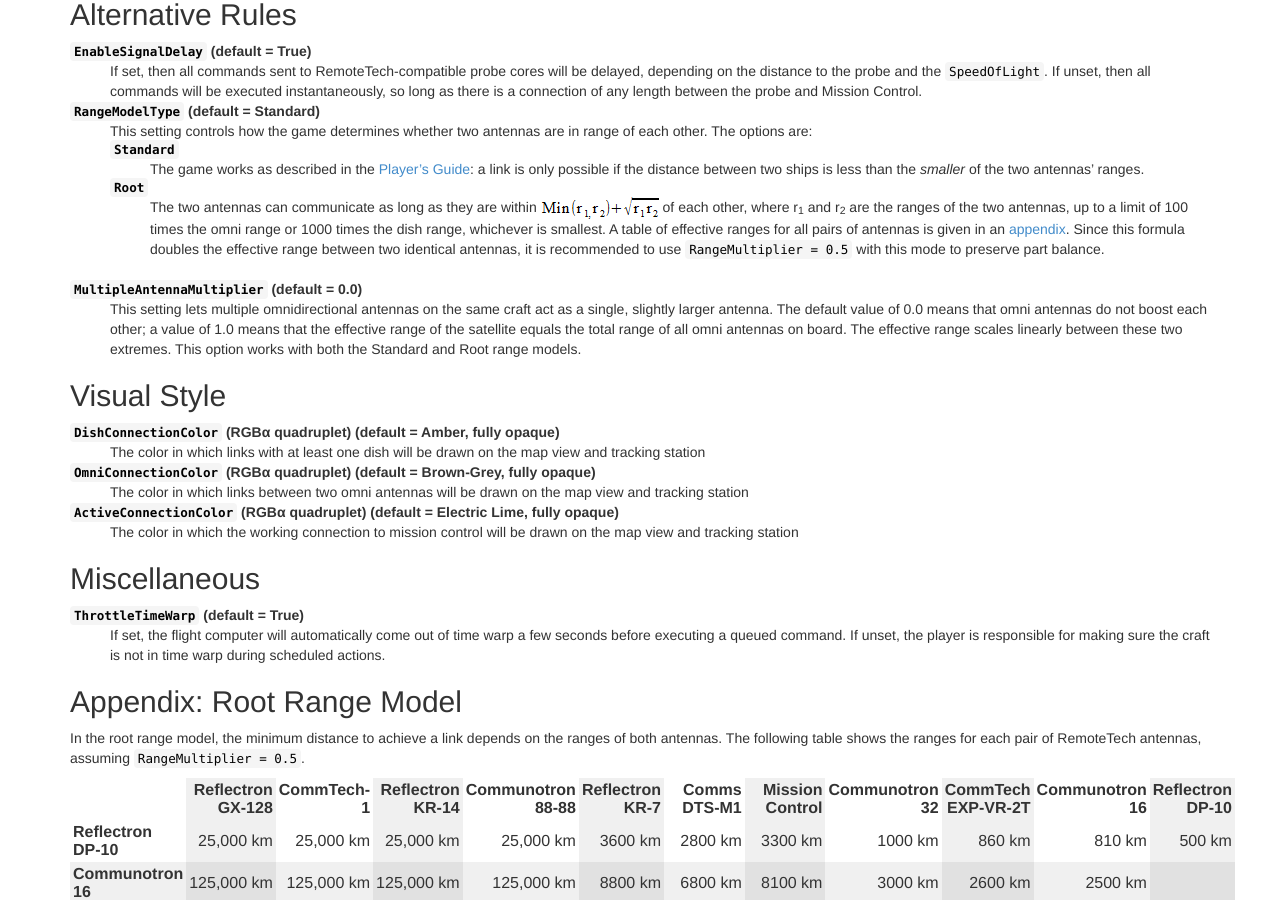
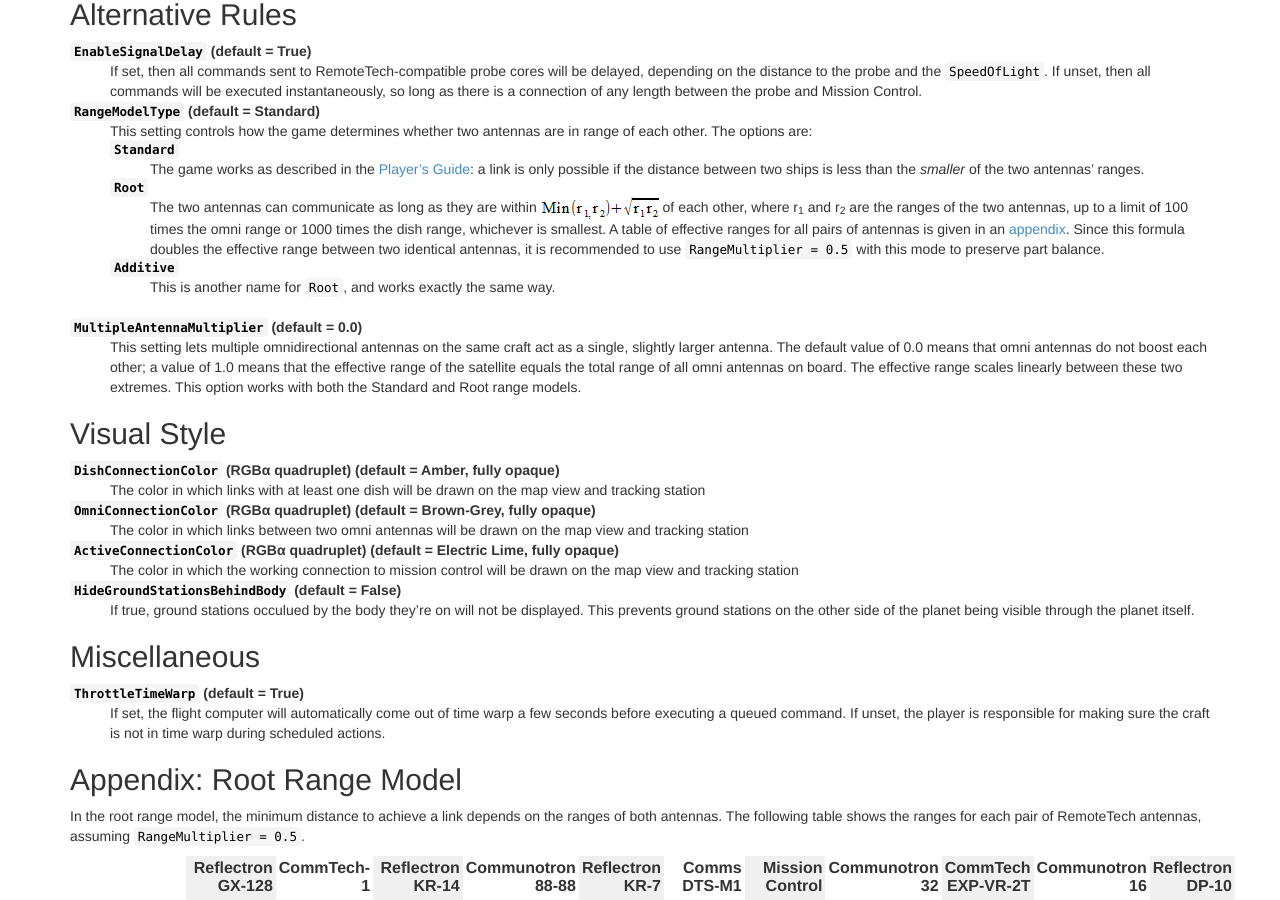
Before and after one commit to RemoteTechnologiesGroup/RemoteTech, a Jekyll site: the page built from guide/settings.md, in a window 1280 px wide and 900 px high, scrolled down 843 px. Built offline with Jekyll 4.4.1, drawn with Linux system fonts in a browser that asks for light colours; nearby versions of some CDN libraries.

Commit message:
Added docs for `Additive` model, and HideGroundStationsBehindBody.

```diff
--- a/guide/settings.md
+++ b/guide/settings.md
@@ -42,6 +42,9 @@
    `Root`
    : The two antennas can communicate as long as they are within ![Min(r1, r2) + Sqrt(r1 r2)](rootmodel.png) of each other, where r<sub>1</sub> and r<sub>2</sub> are the ranges of the two antennas, up to a limit of 100 times the omni range or 1000 times the dish range, whichever is smallest. A table of effective ranges for all pairs of antennas is given in an [appendix](#appendix-root-range-model). Since this formula doubles the effective range between two identical antennas, it is recommended to use `RangeMultiplier = 0.5` with this mode to preserve part balance.
 
+   `Additive`
+   : This is another name for `Root`, and works exactly the same way.
+
 
 `MultipleAntennaMultiplier` (default = 0.0)
 : This setting lets multiple omnidirectional antennas on the same craft act as a single, slightly larger antenna. The default value of 0.0 means that omni antennas do not boost each other; a value of 1.0 means that the effective range of the satellite equals the total range of all omni antennas on board. The effective range scales linearly between these two extremes. This option works with both the Standard and Root range models.
@@ -56,6 +59,9 @@
 
 `ActiveConnectionColor` (RGB&alpha; quadruplet) (default = Electric Lime, fully opaque)
 : The color in which the working connection to mission control will be drawn on the map view and tracking station
+
+`HideGroundStationsBehindBody` (default = False)
+: If true, ground stations occulued by the body they're on will not be displayed. This prevents ground stations on the other side of the planet being visible through the planet itself.
 
 ## Miscellaneous
 
```
